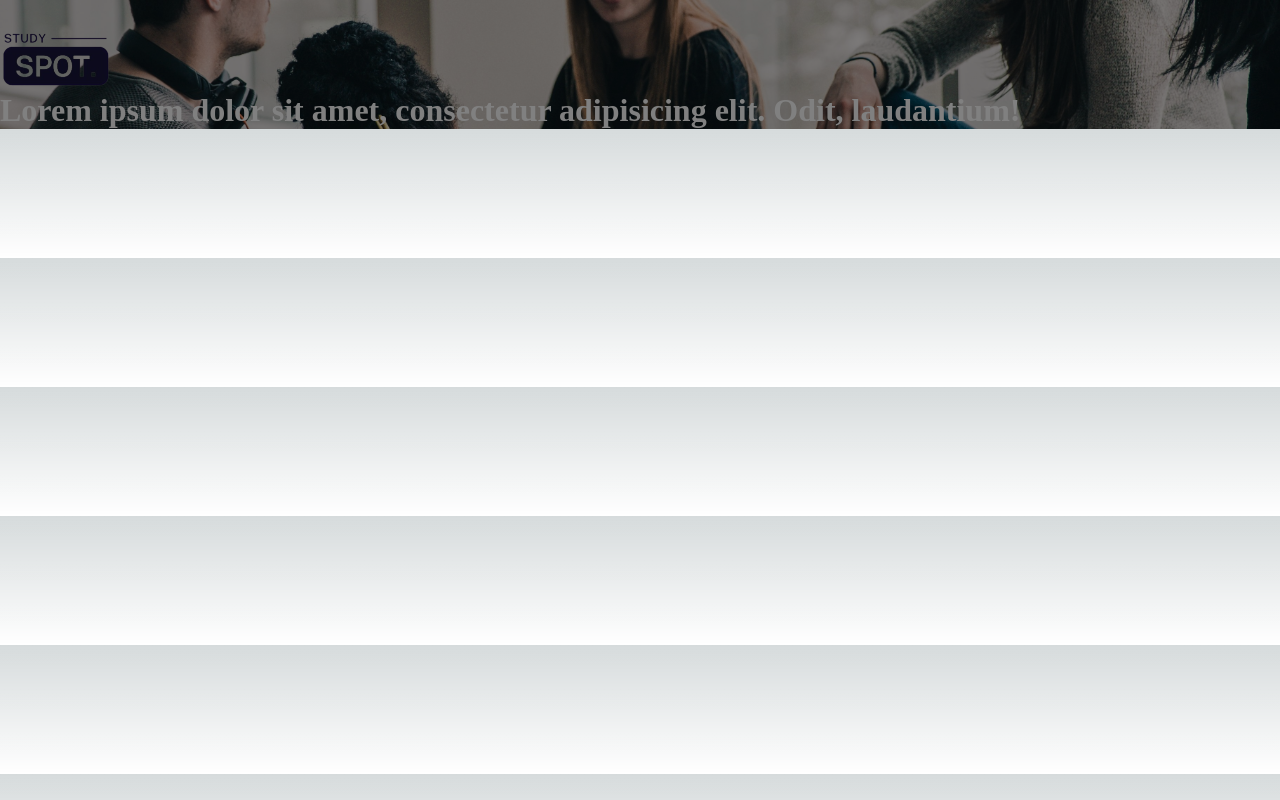
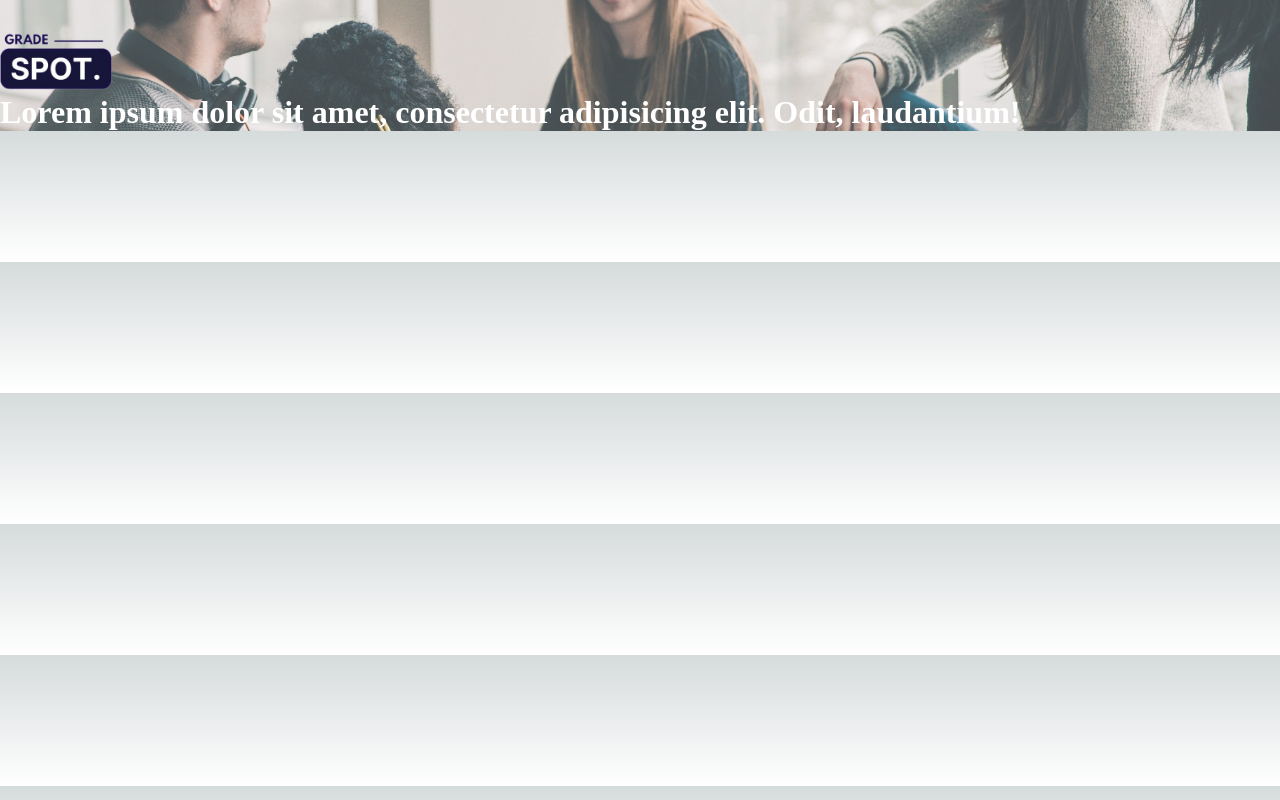
Before and after one commit to kcbavana/studyspot, a Next.js app in the folder web/web/: page / in a window 1280 px wide. Built offline with nearby package versions, Linux system fonts and the light colour scheme.

Commit message:
second change

```diff
--- a/web/web/pages/index.tsx
+++ b/web/web/pages/index.tsx
@@ -8,10 +8,13 @@ const Container = styled.div`
   background: white;
 
   .header {
-    background-image: url("/images/cover.jpg");
+    background-image: linear-gradient(
+        rgba(255, 255, 255, 0.25),
+        rgba(255, 255, 255, 0.25)
+      ),
+      url("/images/cover.jpg");
     background-repeat: no-repeat;
     background-size: cover;
-    filter: brightness(0.5);
   }
 
   .logo {
@@ -28,7 +31,7 @@ export default function home() {
   return (
     <Container>
       <div className="header">
-        <img className="logo" src="/images/logo-better.png" alt="" />
+        <img className="logo" src="/images/Grade_Spot_Logo.png" alt="" />
         <h1 className="title">
           Lorem ipsum dolor sit amet, consectetur adipisicing elit. Odit,
           laudantium!
```
